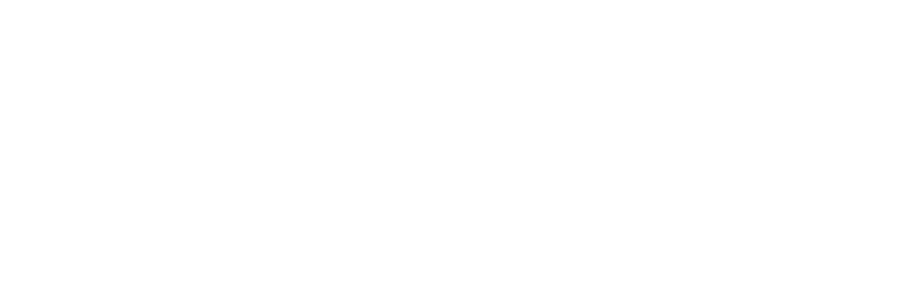
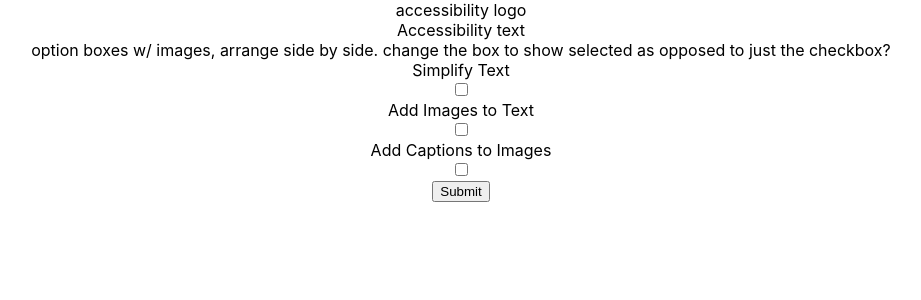
Before and after one commit to jonbmoore2500/FIHackTeam12, a React (Create React App) app in the folder frontend/: page /profileEdit in a window 1280 px wide. Before the commit this address had no page. Shown: the top 300 px of the page, without its empty margins (179-1100 px from the left). Built offline with nearby package versions, Linux system fonts and the light colour scheme.

Commit message:
Add user context, expand component navigation

```diff
--- a/frontend/src/App.js
+++ b/frontend/src/App.js
@@ -1,23 +1,29 @@
 import React, {useState, useContext} from "react"
 import {BrowserRouter, Routes, Route} from "react-router-dom"
+import {UserContext} from "./contexts/UserContext"
 import './App.css';
 import './modal.css'
 import ModProfileForm from './components/ModProfileForm';
 import LandingPage from './components/LandingPage';
 import Profile from "./components/Profile";
+import DocModifierContainer from "./components/DocModifierContainer";
 
 function App() {
 
-    const [user, setUser] = useState(true) // temporary
+    const {user} = useContext(UserContext) // temporary
 
   return (
     <div className="App">
-
         { user ?
         <BrowserRouter >
         <Routes>
           <Route exact path="/" element={<Profile />} />
-          <Route path="/profile" element={<ModProfileForm />} />
+          <Route path="/profileEdit" element={<ModProfileForm />} />
+          {/* <Route path="/portfolio" element={<PortfolioContainer />}>
+            <Route> - subroutes for given doc ids
+          </Route>  */}
+          <Route path="/docModifier" element={<DocModifierContainer />} />
+
         </Routes>
 
         </BrowserRouter>
--- /dev/null
+++ b/frontend/src/components/DocModifierContainer.js
@@ -0,0 +1,16 @@
+import React, {useState, useContext} from "react"
+import { UserContext } from "../contexts/UserContext"
+
+function DocModifierContainer() {
+
+    const {user} = useContext(UserContext)
+
+
+    return (
+        <div>
+            DOC WORK GOES HERE
+        </div>
+    )
+}
+
+export default DocModifierContainer
--- a/frontend/src/components/LandingPage.js
+++ b/frontend/src/components/LandingPage.js
@@ -15,6 +15,7 @@ function LandingPage() {
             <SignInForm />
             <br></br>
             <button onClick={() => setModal(true)}>Register</button>
+
             { modal ?
             <div className="modal">
                 <div onClick={() => setModal(false)} className="overlay"></div>
--- a/frontend/src/components/ModProfileForm.js
+++ b/frontend/src/components/ModProfileForm.js
@@ -1,12 +1,16 @@
 import React, {useState, useContext} from "react"
+import {useNavigate} from "react-router-dom"
 
-function ModProfileForm() {
+
+function ModProfileForm({simplify = false, images = false, captions = false}) {
 
     // const {user} = useContext(UserContext)
 
-    const [simplifyBool, setSimplifyBool] = useState(false)
-    const [imagesBool, setImagesBool] = useState(false)
-    const [captionsBool, setCaptionsBool] = useState(false)
+    const [simplifyBool, setSimplifyBool] = useState(simplify)
+    const [imagesBool, setImagesBool] = useState(images)
+    const [captionsBool, setCaptionsBool] = useState(captions)
+    const navigate = useNavigate()
+
 
     function handleSubmit(e) { // use later,
         e.preventDefault()
@@ -28,6 +32,7 @@ function ModProfileForm() {
         //         console.log("didn't save bools")
         //     }
         // })
+        navigate("/")
     }
 
     // change these to fancy toggles? https://www.sitepoint.com/react-toggle-switch-reusable-component/
@@ -62,6 +67,7 @@ function ModProfileForm() {
                         onChange={() => setCaptionsBool(!captionsBool)}
                     />
                 </div>
+                <button type="submit">Submit</button>
             </form>
         </div>
     )
--- a/frontend/src/components/Profile.js
+++ b/frontend/src/components/Profile.js
@@ -1,10 +1,12 @@
 import React, {useContext, useState} from "react"
-import ModProfileForm from "./ModProfileForm"
+import {useNavigate} from "react-router-dom"
+import { UserContext } from "../contexts/UserContext"
 
 function Profile() {
 
-    const user = {"username": "jmoore123", "simplifiedText": true, "addCaptions": true, "addImages": false} // temporary
-    const [showForm, setShowForm] = useState(false)
+    const {user} = useContext(UserContext)
+    const navigate = useNavigate()
+
 
     return (
         <div>
@@ -33,7 +35,8 @@ function Profile() {
 
 
             <label>Change your modifications?</label>
-            <button onChange={() => setShowForm(true)}>Edit</button>
+            <button onClick={() => navigate("profileEdit")}>Edit</button>
+
         </div>
     )
 }
--- a/frontend/src/components/SignUpForm.js
+++ b/frontend/src/components/SignUpForm.js
@@ -1,4 +1,5 @@
 import React, {useState} from "react"
+import {useNavigate} from "react-router-dom"
 
 function SignUpForm() {
 
@@ -6,6 +7,8 @@ function SignUpForm() {
     const [pass, setPass] = useState("")
     const [confirmPass, setConfirmPass] = useState("")
     const [showPass, setShowPass] = useState(false)
+
+    const navigate = useNavigate()
 
     function handleSignUp(e) {
         e.preventDefault()
@@ -18,6 +21,7 @@ function SignUpForm() {
         //         username: username,
         //         password: pass,
         //         passwordConfirm: confirmPass // check passwordConfirm with backend requirements
+        //         // INITIATE WITH BOOLEANS NULL
         //     })
         // })
         // .then((resp) => {
@@ -27,8 +31,8 @@ function SignUpForm() {
         //         console.log("error")
         //     }
         // })
+        navigate("/profileEdit")
 
-        // route to ModProfileForm
     }
 
     return (
--- /dev/null
+++ b/frontend/src/contexts/UserContext.js
@@ -0,0 +1,16 @@
+import React, {useState, useEffect} from "react"
+
+const UserContext = React.createContext()
+
+function UserProvider({children}) {
+
+    const [user, setUser] = useState({"username": "jmoore123", "simplifiedText": true, "addCaptions": true, "addImages": false}) // temporary
+
+    useEffect(() => {
+        // fetch user based on session
+    }, [])
+
+    return <UserContext.Provider value={{user, setUser}}>{children}</UserContext.Provider>
+}
+
+export {UserContext, UserProvider}
--- a/frontend/src/index.js
+++ b/frontend/src/index.js
@@ -3,12 +3,15 @@ import ReactDOM from 'react-dom/client';
 import './index.css';
 import App from './App';
 import reportWebVitals from './reportWebVitals';
+import {UserProvider} from "./contexts/UserContext"
 
 const root = ReactDOM.createRoot(document.getElementById('root'));
 root.render(
-  <React.StrictMode>
-    <App />
-  </React.StrictMode>
+  <UserProvider>
+    <React.StrictMode>
+      <App />
+    </React.StrictMode>
+  </UserProvider>
 );
 
 // If you want to start measuring performance in your app, pass a function
```
